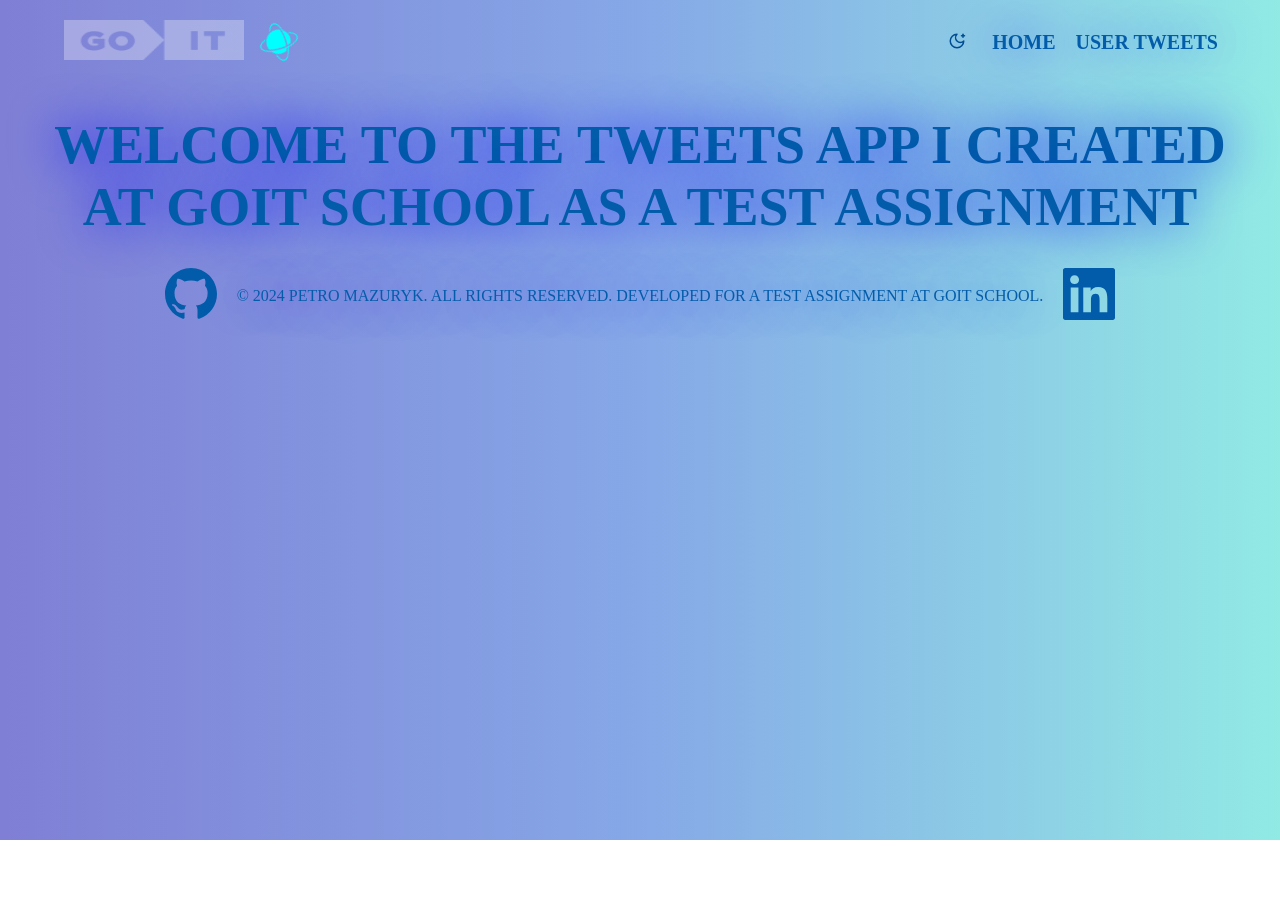
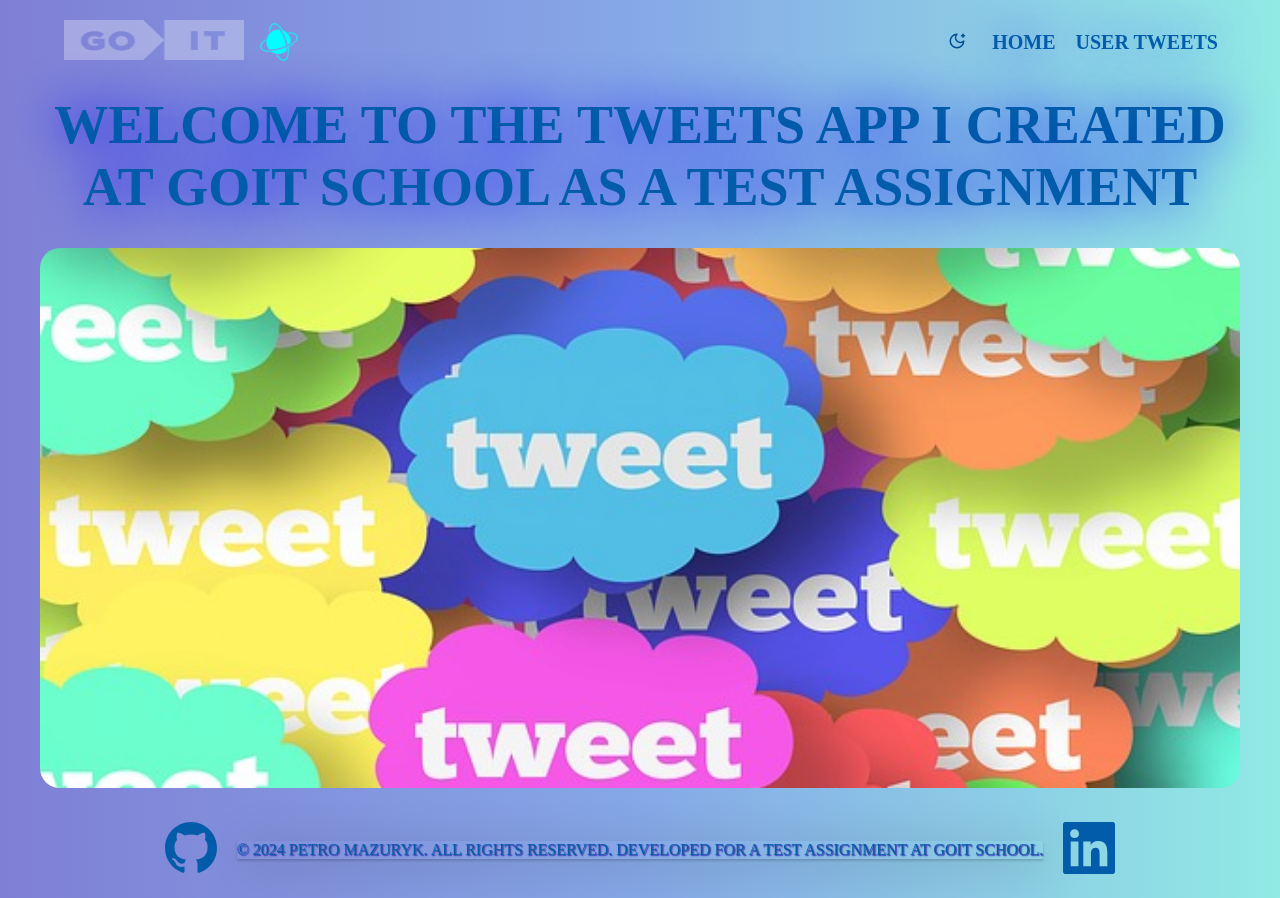
Before and after one commit to PetroMazuryk/tweets-app, a React (Vite) app: page / in a window 1280 px wide. Before the commit the page ends 840 px from the top, so only its background shows below. Built offline with nearby package versions, Linux system fonts and the light colour scheme.

Commit message:
added img in HomePage

```diff
--- a/src/components/Footer/Footer.styled.js
+++ b/src/components/Footer/Footer.styled.js
@@ -7,6 +7,7 @@ export const FooterList = styled.ul`
   margin-left: auto;
   margin-right: auto;
   gap: 20px;
+  margin-top: 30px;
 `;
 export const FooterItem = styled.li`
   max-width: 100%;
@@ -20,7 +21,10 @@ export const FooterCopyright = styled.p`
   font-family: var(--font-family);
   text-transform: uppercase;
   color: var(--color-text);
-  text-shadow: 0 0 50px blue;
+
+  text-shadow: 1px 1px 2px grey, 1px 1px 1px blue;
+  box-shadow: 6px 6px 50px rgba(0, 0, 0, 0.2), 0px 1px 2px rgba(0, 0, 0, 0.08),
+    0px 2px 2px rgba(0, 0, 0, 0.12);
 
   @media screen and (max-width: 530px) {
     text-align: center;
--- a/src/pages/HomePage/HomePage.jsx
+++ b/src/pages/HomePage/HomePage.jsx
@@ -1,10 +1,13 @@
 import Container from "../../components/Container/Container";
 import Navigation from "../../components/Navigation/Navigation";
 import Footer from "../../components/Footer/Footer";
+import ImgTweet from "../../assets/tweet.jpg";
 import {
   HomePageTitle,
   SectionHomePage,
   FooterContainer,
+  TweetWrapper,
+  HomeTweet,
 } from "./HomePage.styled";
 
 const HomePage = () => {
@@ -17,6 +20,9 @@ const HomePage = () => {
           welcome to the tweets app I created at goit school as a test
           assignment
         </HomePageTitle>
+        <TweetWrapper>
+          <HomeTweet src={ImgTweet} alt="image tweet" />
+        </TweetWrapper>
         <FooterContainer>
           <Footer />
         </FooterContainer>
--- a/src/pages/HomePage/HomePage.styled.js
+++ b/src/pages/HomePage/HomePage.styled.js
@@ -14,12 +14,22 @@ export const HomePageTitle = styled.h1`
   text-transform: uppercase;
   color: var(--color-text);
   text-shadow: 0 0 50px blue;
-  margin-top: 50px;
+  margin-top: 30px;
   margin-bottom: 30px;
 
   @media screen and (max-width: 530px) {
     font-size: 40px;
   }
+`;
+
+export const TweetWrapper = styled.div`
+  text-align: center;
+`;
+export const HomeTweet = styled.img`
+  width: 100%;
+  height: 540px;
+  object-fit: cover;
+  border-radius: 20px;
 `;
 
 export const FooterContainer = styled.div`
```
Also changed, not shown: src/assets/tweet.jpg (added).
